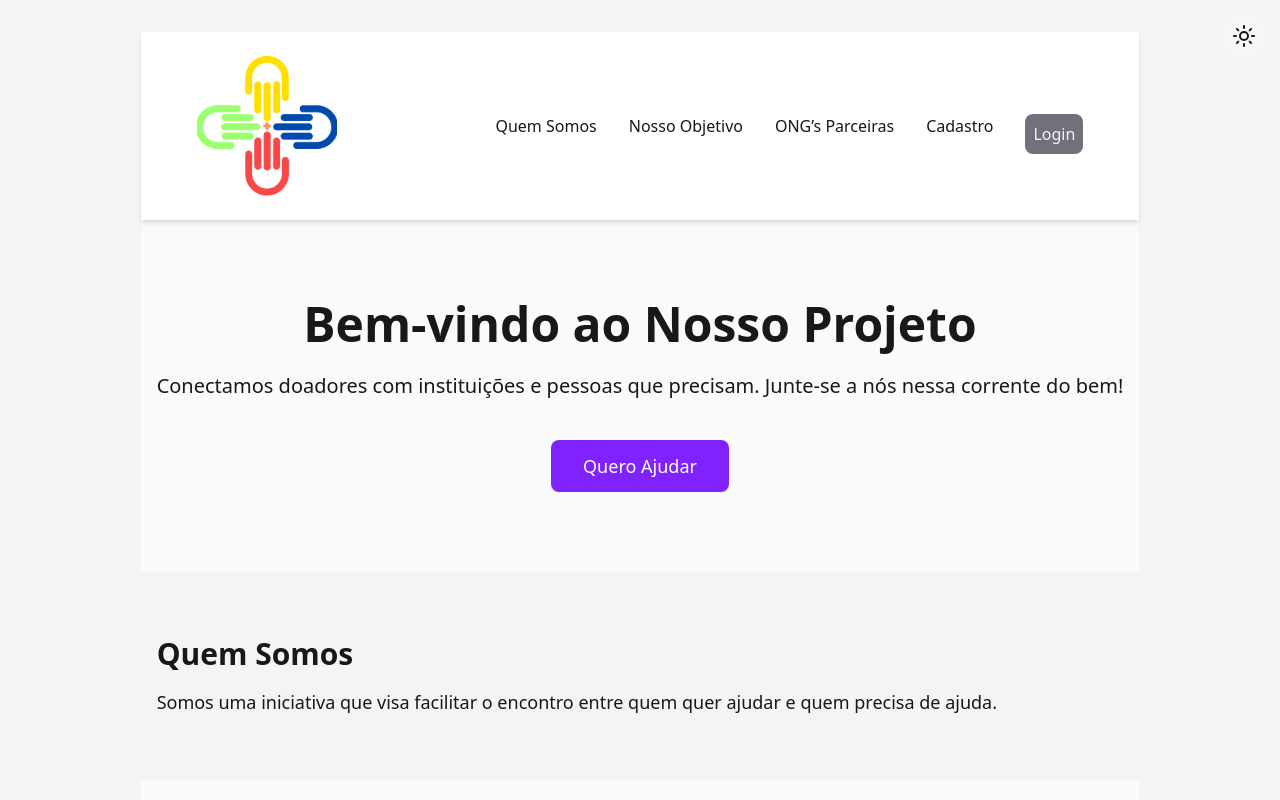
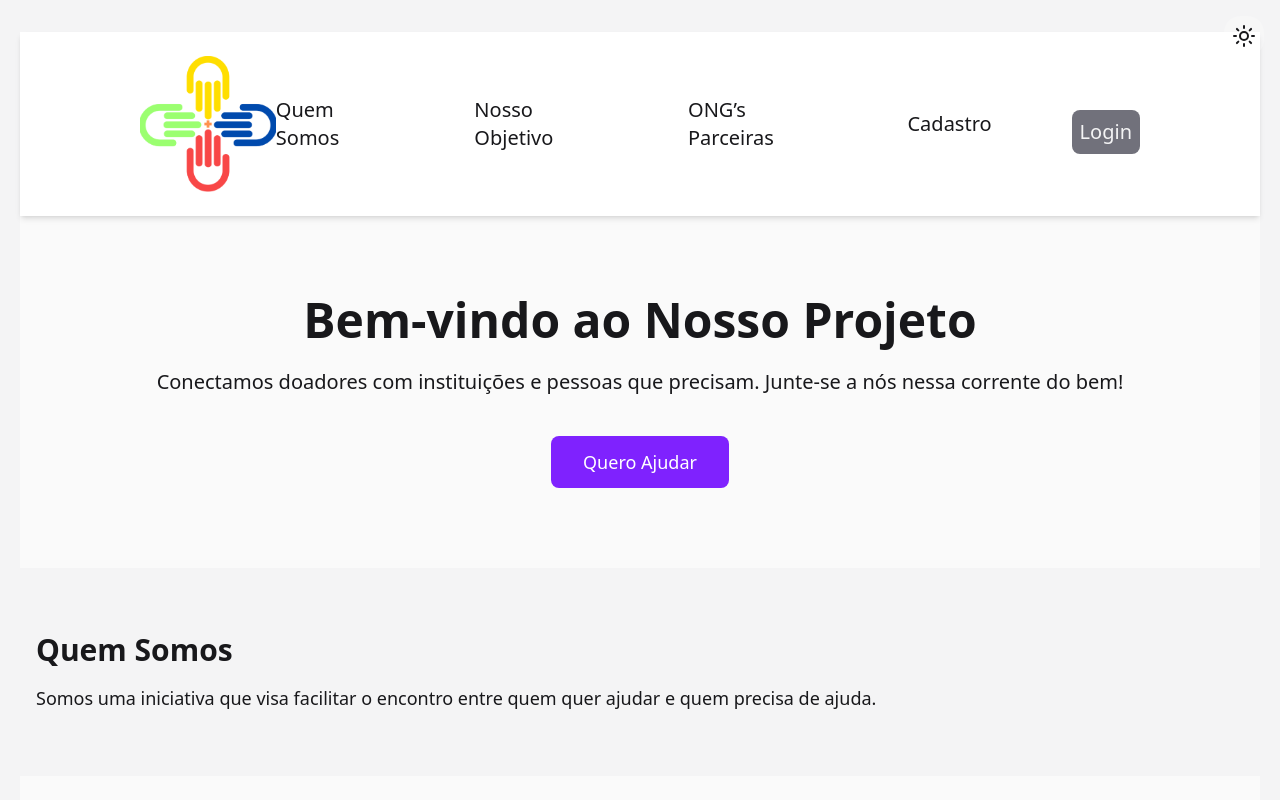
Before and after one commit to franpazello96/Ampara, a Next.js app: page /homepage in a window 1280 px wide. Shown: the top 800 px of the page. Built offline with nearby package versions, Linux system fonts and the light colour scheme.

Commit message:
Pagina ocupa todo o espaço

```diff
--- a/src/app/homepage/page.tsx
+++ b/src/app/homepage/page.tsx
@@ -12,12 +12,12 @@ export default function HomePage() {
 
   return (
     <div className="min-h-screen w-full bg-zinc-50 dark:bg-zinc-900 text-zinc-900 dark:text-zinc-100">
-      <header className="flex justify-between items-center px-14 py-6 shadow-md bg-white dark:bg-zinc-800">
+      <header className="flex justify-between items-center px-30 py-6 shadow-md bg-white dark:bg-zinc-800">
         <div className="flex items-center space-x-4">
           <Image src={logo} alt="Logo" width={140} height={45} />
         </div>
 
-        <nav className="flex items-center space-x-8 text-base font-medium">
+        <nav className="flex items-center space-x-20 text-xl">
           <Link href="#quem-somos" className="hover:underline">Quem Somos</Link>
           <Link href="#objetivo" className="hover:underline">Nosso Objetivo</Link>
           <Link href="#ongs" className="hover:underline">ONG’s Parceiras</Link>
--- a/src/app/layout.tsx
+++ b/src/app/layout.tsx
@@ -15,9 +15,9 @@ export default function RootLayout({
 }>) {
   return (
     <html lang="pt-BR">
-      <body className=" bg-zinc-100 dark:bg-zinc-800 dark:text-zinc-200
+      <body className="bg-zinc-100 dark:bg-zinc-800 dark:text-zinc-200
         text-zinc-900 min-h-screen flex">
-        <main className="max-w-[1240px] mx-auto px-5 py-8">
+        <main className="w-full mx-auto px-5 py-8">
           {children}
           <Toaster />
         </main>
```
